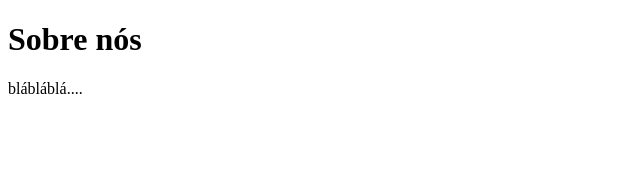
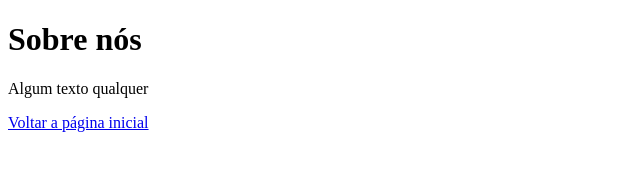
Before and after one commit to Gustavo-Henrique109/Primeiro-projeto-no-Github, a plain HTML site: page sobre.html in a window 1280 px wide. Shown: the whole page, without its empty margins (0-640 px from the left). Drawn offline with Linux system fonts and the light colour scheme.

Commit message:
modificado sobre

```diff
--- a/sobre.html
+++ b/sobre.html
@@ -8,7 +8,8 @@
 </head>
 <body>
     <h1>Sobre nós</h1>
-    <p>blábláblá....</p>
+    <p>Algum texto qualquer</p>
+    <a href="index.html">Voltar a página inicial</a>
 
 </body>
 </html>
```
